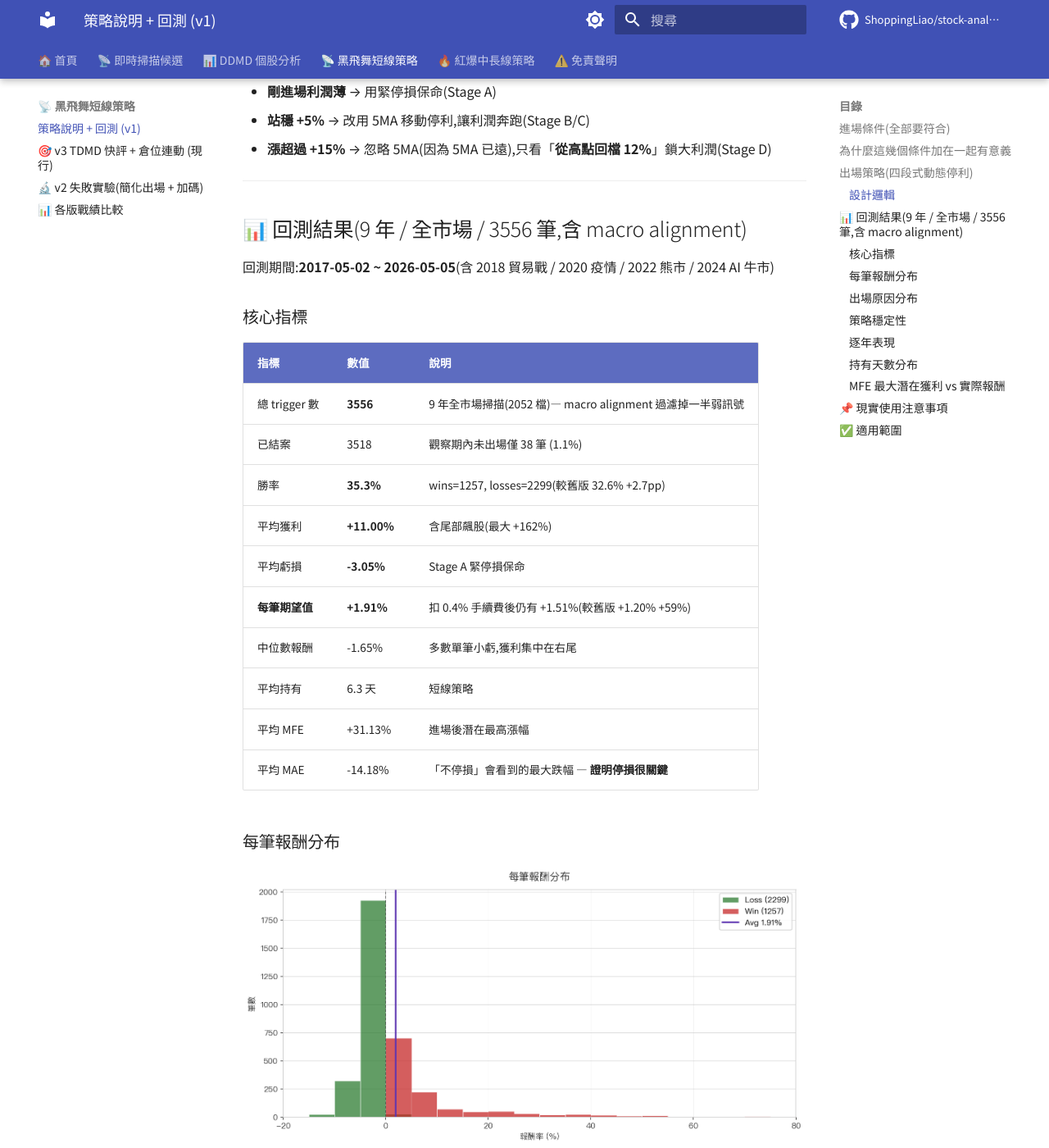
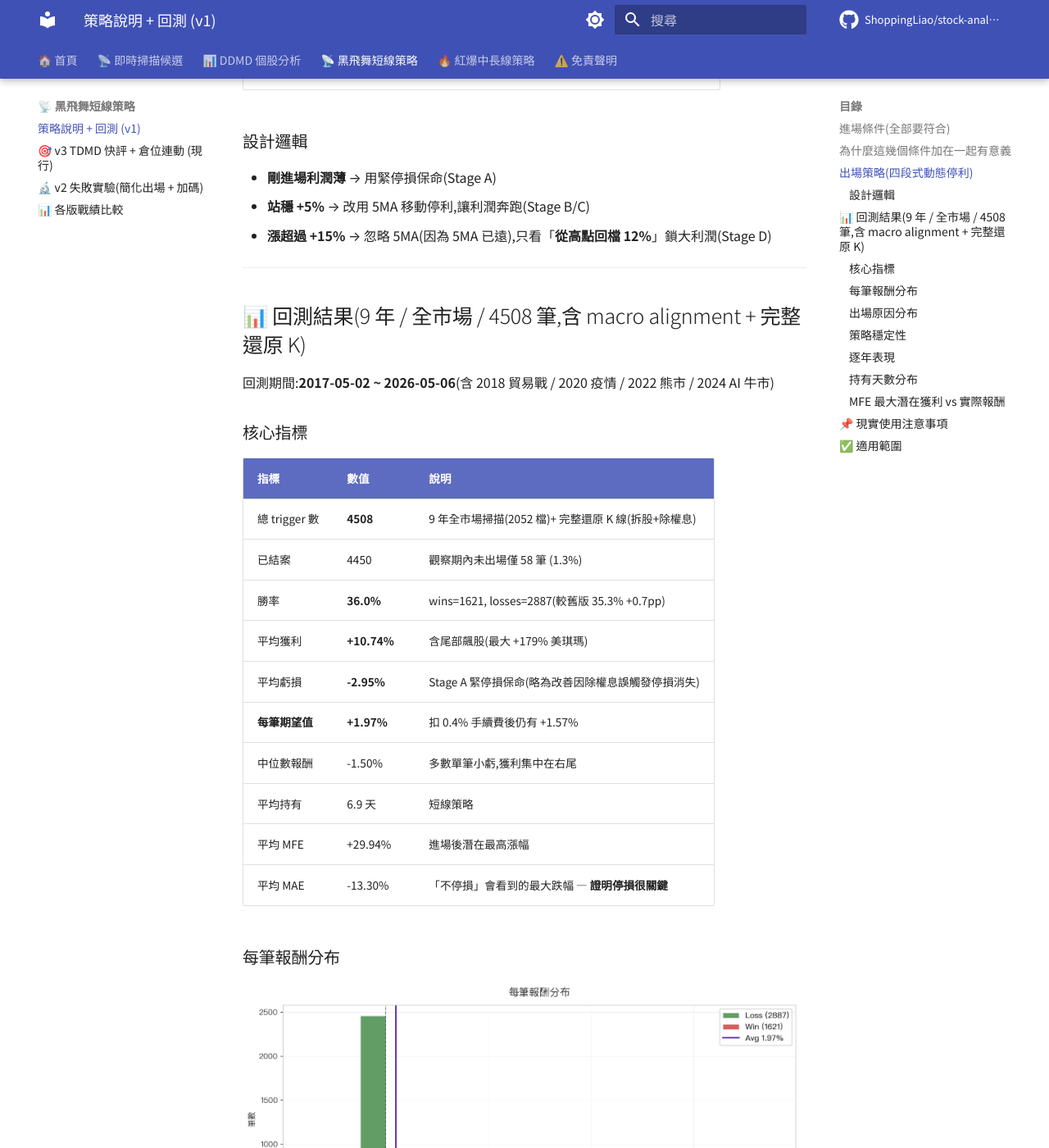
Before and after one commit to ShoppingLiao/stock-analysis-public, an MkDocs documentation site: the page built from docs/about/strategy.md, in a window 1280 px wide and 1400 px high, scrolled down 1651 px. Shown: the whole window at 82% size. Built offline with MkDocs 1.6.1 and Material for MkDocs 9.7.7, drawn with Linux system fonts in a browser that asks for light colours; comment, search, counter and statistics services are not loaded; some of the changed text lies outside the part shown.

Commit message:
data(black-butterfly): 完整還原 K 後重跑 backtest(3556 → 4508 筆)
套用 yfinance 全市場 corp_actions(17393 events / 1848 stocks)後,
黑飛舞 backtest 結果:

                       舊 (split-only)    新 (full corp)
  樣本                 3556              4508 (+27%)
  勝率                 35.3%             36.0% (+0.7pp)
  平均獲利             +11.00%           +10.74%
  平均虧損             -3.05%            -2.95% (改善)
  期望值               +1.91%            +1.97% (+0.06)
  中位數               -1.65%            -1.50%
  平均 MFE             +31.13%           +29.94%
  平均 MAE             -14.18%           -13.30%

樣本 +27% 跟紅爆 +25% 一致 — 確認除權息之前干擾相當多訊號:
過去這 +952 筆會被「除權息日 close 跌動 4-5% 誤觸 Stage A 停損」吃掉。
還原 K 後這些真實訊號回來,且勝率/虧損改善(因為「假停損」消失)。

7 張 backtest 圖全部重產(從新 4508 筆 backtest CSV)。

```diff
--- a/docs/about/strategy.md
+++ b/docs/about/strategy.md
@@ -2,9 +2,12 @@
 
 **「黑飛舞」= 創高雙黑站5MA(強勢回檔)**
 
-這是一個**台股短線「強勢股回檔買點」進場策略**,經過 **9 年全市場、3556 筆 trigger 完整回測驗證**。
+這是一個**台股短線「強勢股回檔買點」進場策略**,經過 **9 年全市場、4508 筆 trigger 完整回測驗證**(含完整還原 K 線:拆股 / 減資 / 除權息)。
 
-> ⚡ **2026-05-07 更新**:加入「60MA > 120MA > 240MA macro alignment」進場條件 — 期望值從 +1.20% 提升到 **+1.91%**(+59%),勝率從 32.6% → **35.3%**。
+> ⚡ **2026-05-07 更新**:
+>
+> 1. 加入「60MA > 120MA > 240MA macro alignment」進場條件 — 期望值從 +1.20% 提升到 +1.91%(+59%)
+> 2. 完整還原 K 線(拆股 + 減資 + 除權息)上線 — 樣本從 3556 → **4508 筆**(+27%,過去被除權息誤觸發停損的真實訊號被恢復),勝率從 35.3% → **36.0%**,期望值 +1.91% → **+1.97%**
 
 ---
 
@@ -52,24 +55,24 @@
 
 ---
 
-## 📊 回測結果(9 年 / 全市場 / 3556 筆,含 macro alignment)
+## 📊 回測結果(9 年 / 全市場 / 4508 筆,含 macro alignment + 完整還原 K)
 
-回測期間:**2017-05-02 ~ 2026-05-05**(含 2018 貿易戰 / 2020 疫情 / 2022 熊市 / 2024 AI 牛市)
+回測期間:**2017-05-02 ~ 2026-05-06**(含 2018 貿易戰 / 2020 疫情 / 2022 熊市 / 2024 AI 牛市)
 
 ### 核心指標
 
 | 指標 | 數值 | 說明 |
 |------|------|------|
-| 總 trigger 數 | **3556** | 9 年全市場掃描(2052 檔)— macro alignment 過濾掉一半弱訊號 |
-| 已結案 | 3518 | 觀察期內未出場僅 38 筆 (1.1%) |
-| 勝率 | **35.3%** | wins=1257, losses=2299(較舊版 32.6% +2.7pp) |
-| 平均獲利 | **+11.00%** | 含尾部飆股(最大 +162%) |
-| 平均虧損 | **-3.05%** | Stage A 緊停損保命 |
-| **每筆期望值** | **+1.91%** | 扣 0.4% 手續費後仍有 +1.51%(較舊版 +1.20% +59%) |
-| 中位數報酬 | -1.65% | 多數單筆小虧,獲利集中在右尾 |
-| 平均持有 | 6.3 天 | 短線策略 |
-| 平均 MFE | +31.13% | 進場後潛在最高漲幅 |
-| 平均 MAE | -14.18% | 「不停損」會看到的最大跌幅 — **證明停損很關鍵** |
+| 總 trigger 數 | **4508** | 9 年全市場掃描(2052 檔)+ 完整還原 K 線(拆股+除權息) |
+| 已結案 | 4450 | 觀察期內未出場僅 58 筆 (1.3%) |
+| 勝率 | **36.0%** | wins=1621, losses=2887(較舊版 35.3% +0.7pp) |
+| 平均獲利 | **+10.74%** | 含尾部飆股(最大 +179% 美琪瑪) |
+| 平均虧損 | **-2.95%** | Stage A 緊停損保命(略為改善因除權息誤觸發停損消失) |
+| **每筆期望值** | **+1.97%** | 扣 0.4% 手續費後仍有 +1.57% |
+| 中位數報酬 | -1.50% | 多數單筆小虧,獲利集中在右尾 |
+| 平均持有 | 6.9 天 | 短線策略 |
+| 平均 MFE | +29.94% | 進場後潛在最高漲幅 |
+| 平均 MAE | -13.30% | 「不停損」會看到的最大跌幅 — **證明停損很關鍵** |
 
 ### 每筆報酬分布
 
@@ -82,8 +85,8 @@
 
 ![出場原因分布](../assets/backtest/exit_reasons.png)
 
-> **52.3% 觸及 Stage A 停損** — 大多數 trigger 沒站穩 +5%,這是「短線回檔」的合理結果。
-> **15.7% 走到 Stage D**(漲超過 +15% 後從高點回檔 12% 出場)— 是貢獻 +11.00% 平均獲利的核心來源。**macro alignment 加入後,Stage D 比例從 12.1% 提升到 15.7%**(過濾掉的弱訊號本來就難走到 Stage D)。
+> **52.4% 觸及 Stage A 停損** — 大多數 trigger 沒站穩 +5%,這是「短線回檔」的合理結果。
+> **14.3% 走到 Stage D**(漲超過 +15% 後從高點回檔 12% 出場)— 是貢獻 +10.74% 平均獲利的核心來源。
 
 ### 策略穩定性
 
@@ -119,7 +122,7 @@
 ## 📌 現實使用注意事項
 
 1. **回測 ≠ 實際操作**
-   真實滑價、心理因素、執行紀律都會降低勝率。期望值 +1.91% 扣手續費(~0.4%/筆)後約 **+1.51%/筆**。
+   真實滑價、心理因素、執行紀律都會降低勝率。期望值 +1.97% 扣手續費(~0.4%/筆)後約 **+1.57%/筆**。
 
 2. **熊市要空手或降部位**
    2022 熊市單年期望值轉負 — 多頭排列只是必要條件,大盤環境決定整體勝率。
--- a/mkdocs.yml
+++ b/mkdocs.yml
@@ -1,5 +1,5 @@
 site_name: Shopping 的股窩
-site_description: 台股投資研究筆記 — DDMD 個股深度分析 + 黑飛舞短線策略(回測勝率 33% / 期望值 +1.31%/筆)
+site_description: 台股投資研究筆記 — DDMD 個股深度分析 + 黑飛舞短線(36%/+1.97%) + 紅爆中長線(46%/+7.01%)
 site_author: ShoppingLiao
 site_url: https://shoppingliao.github.io/stock-analysis-public/
 
```
Also changed, not shown: docs/assets/backtest/exit_reasons.png, docs/assets/backtest/holding_days.png, docs/assets/backtest/mfe_vs_actual.png, docs/assets/backtest/return_distribution.png, docs/assets/backtest/rolling_stability.png, docs/assets/backtest/yearly_winrate.png.
